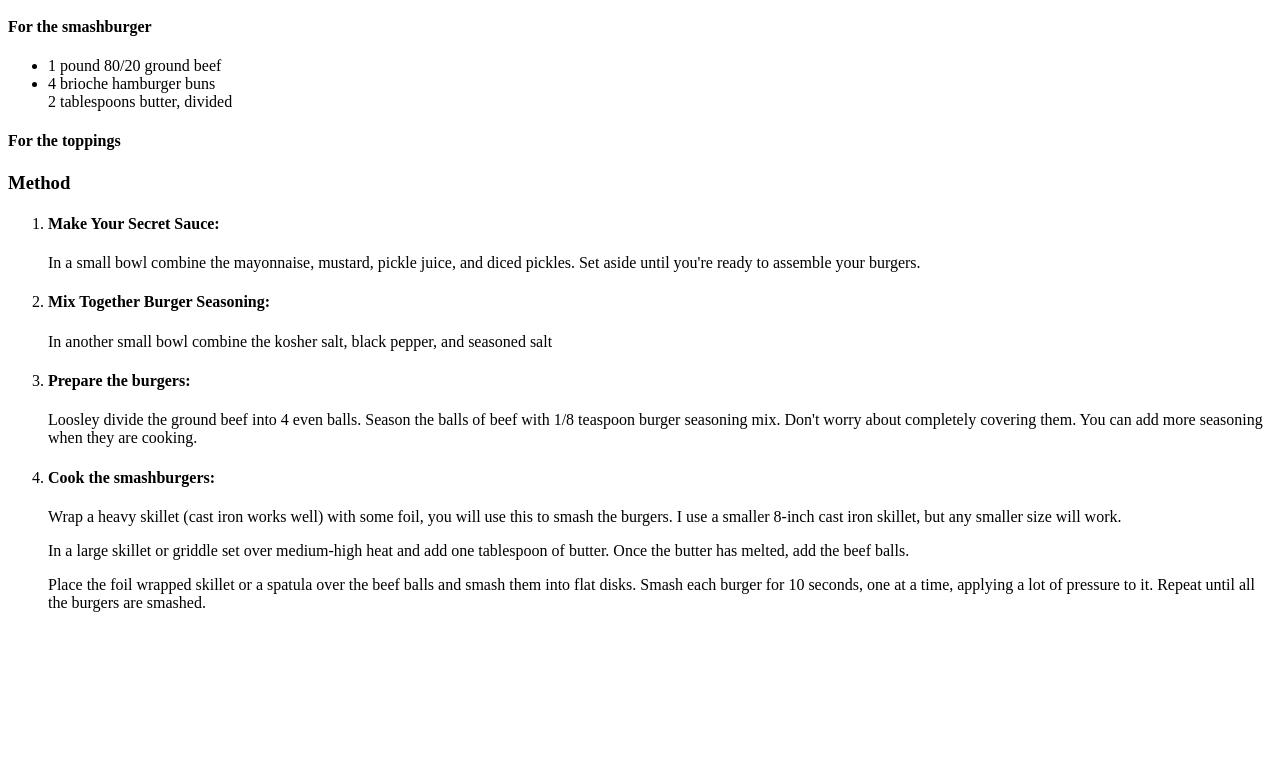
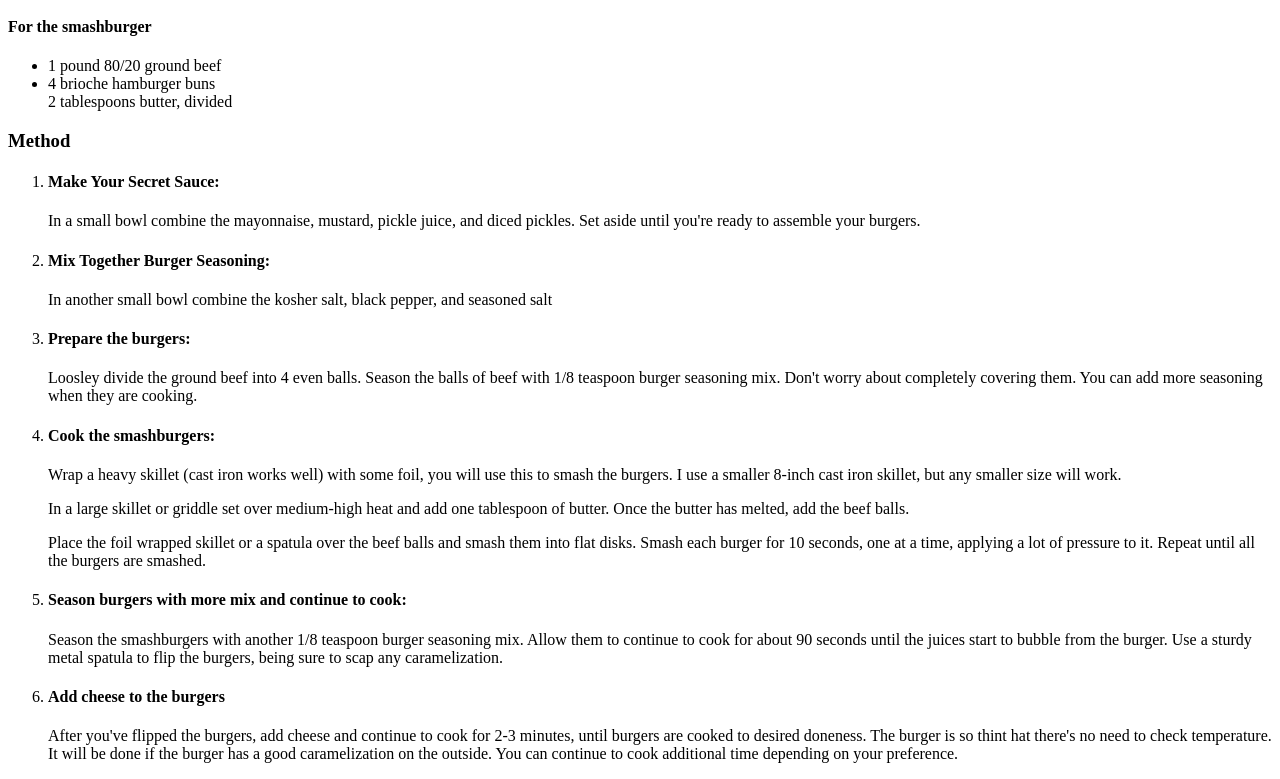
Before and after one commit to kawalker7/odin-recipes, a plain HTML site: page recipes/smashburgers.html in a window 1280 px wide. Shown: the part 810-1589 px from the top of the page. Before the commit the page ends 1438 px from the top, so only its background shows below. Drawn offline with Linux system fonts and the light colour scheme.

Commit message:
Add #5&6 for method.

```diff
--- a/recipes/smashburgers.html
+++ b/recipes/smashburgers.html
@@ -45,9 +45,7 @@
         2 tablespoons butter, divided
       </ul>
 
-  <h4>For the toppings</h4>
-
-  <H3>Method</H3>
+  <h3>Method</h3>
     <ol>
       <li><h4>Make Your Secret Sauce:</h4></li>
         <p>In a small bowl combine the mayonnaise, mustard, pickle juice, and diced
@@ -59,14 +57,26 @@
         with 1/8 teaspoon burger seasoning mix. Don't worry about completely covering
         them. You can add more seasoning when they are cooking.</p>
       <li><h4>Cook the smashburgers:</h4></li>
-      <p>Wrap a heavy skillet (cast iron works well) with some foil, you will use this
+        <p>Wrap a heavy skillet (cast iron works well) with some foil, you will use this
          to smash the burgers. I use a smaller 8-inch cast iron skillet, but any smaller size
          will work.</p>
-      <p>In a large skillet or griddle set over medium-high heat and add one tablespoon
+        <p>In a large skillet or griddle set over medium-high heat and add one tablespoon
          of butter. Once the butter has melted, add the beef balls.</p>
-      <p>Place the foil wrapped skillet or a spatula over the beef balls and smash them into
+        <p>Place the foil wrapped skillet or a spatula over the beef balls and smash them into
          flat disks. Smash each burger for 10 seconds, one at a time, applying a lot of pressure
          to it. Repeat until all the burgers are smashed.</p>
+      <li><h4>Season burgers with more mix and continue to cook:</h4></li>
+        <p>Season the smashburgers with another 1/8 teaspoon burger seasoning mix. Allow
+            them to continue to cook for about 90 seconds until the juices start to bubble
+            from the burger. Use a sturdy metal spatula to flip the burgers, being sure to scap
+            any caramelization.
+        </p>
+        <li><h4>Add cheese to the burgers</h4></li>
+          <p>After you've flipped the burgers, add cheese and continue to cook for 2-3 minutes,
+              until burgers are cooked to desired doneness. The burger is so thint hat there's no
+              need to check temperature. It will be done if the burger has a good caramelization
+              on the outside. You can continue to cook additional time depending on your preference.
+          </p>
 
 
     </ol>
```
